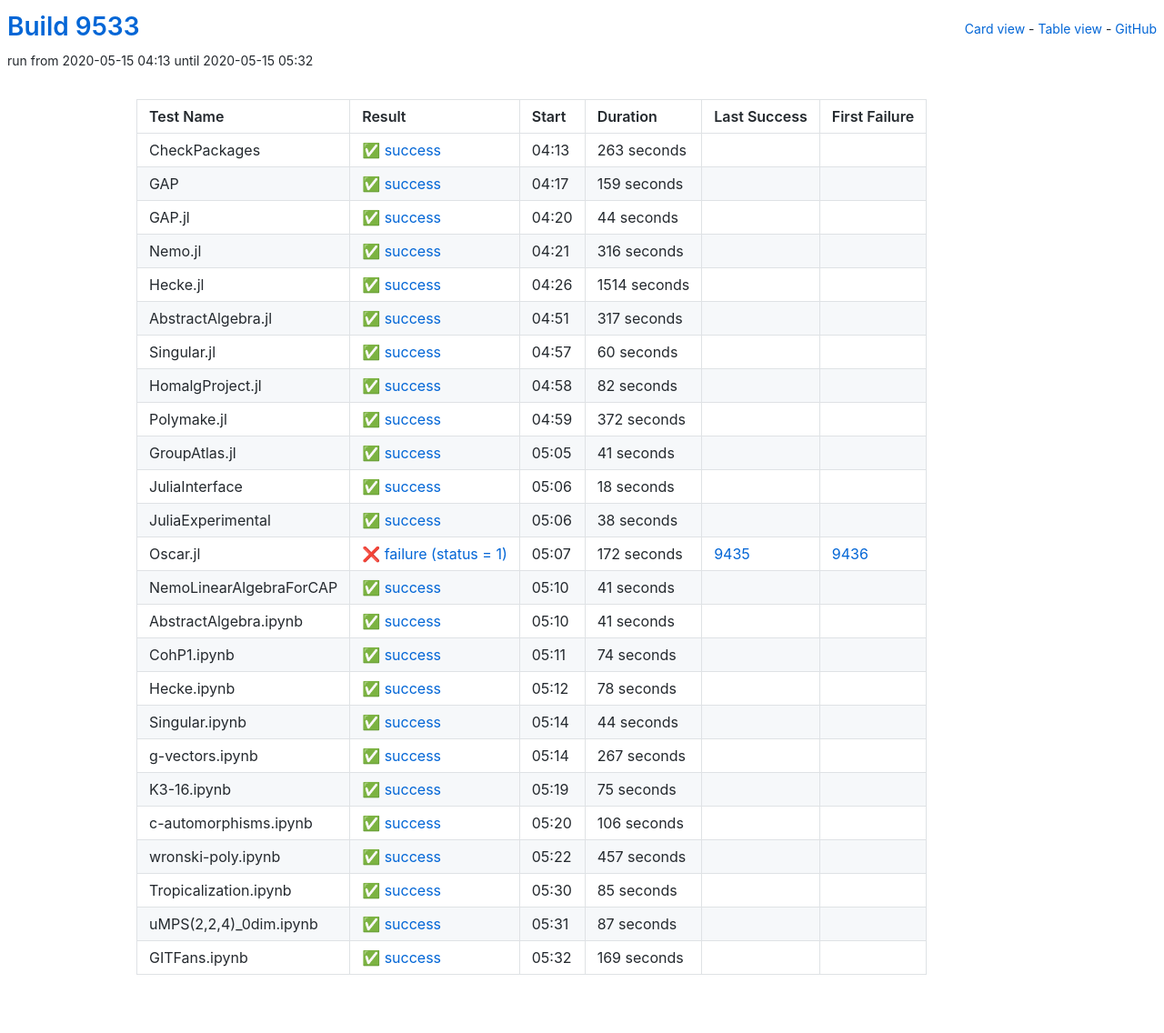
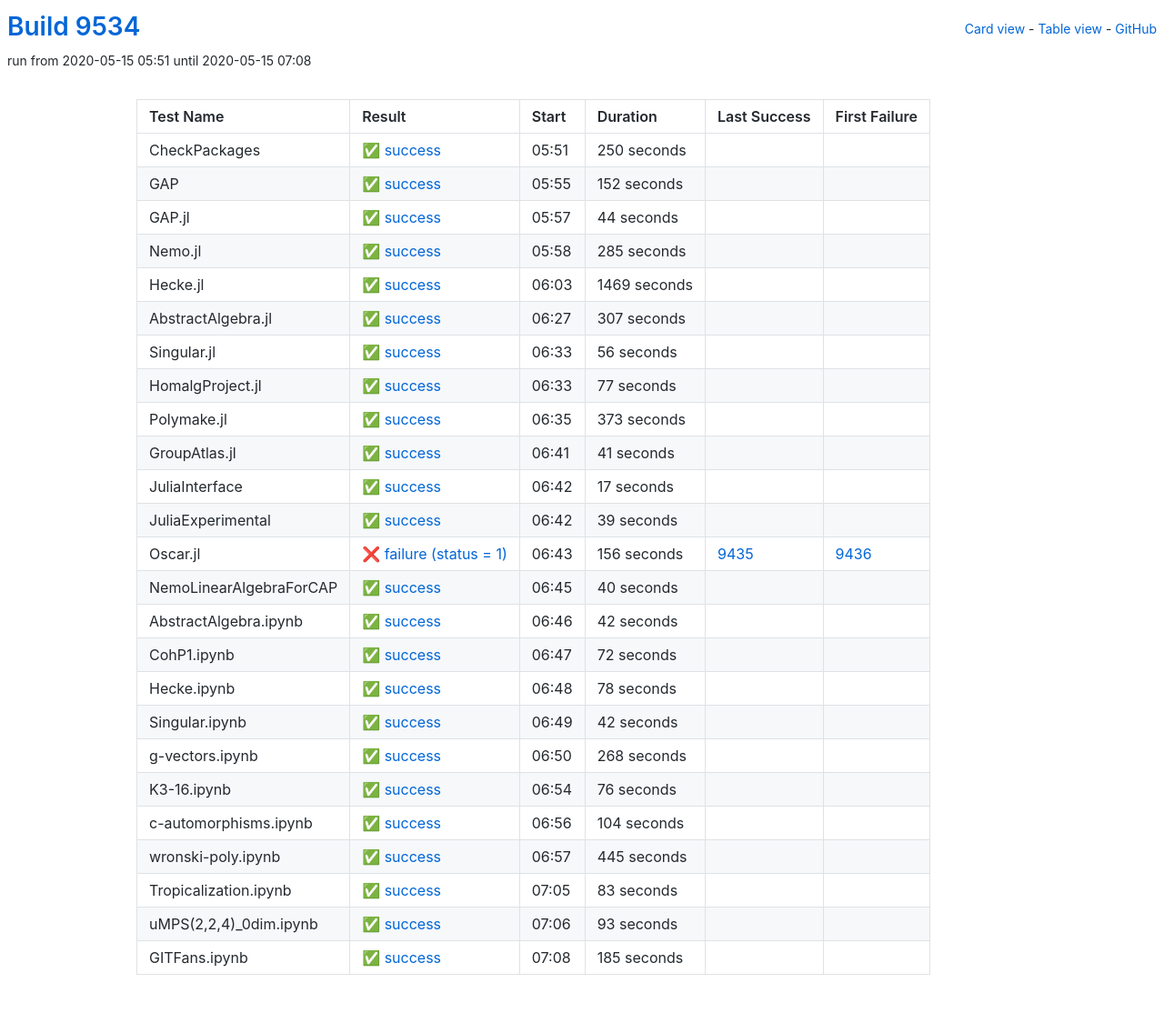
Before and after one commit to oscar-system/oscar-ci-status, a Jekyll site: the page built from table.html, in a window 1280 px wide. Shown: the whole page at 91% size. Built offline with Jekyll 4.4.1, drawn with Linux system fonts in a browser that asks for light colours.

Commit message:
Build 9534

```diff
--- a/_data/ci.yml
+++ b/_data/ci.yml
@@ -1,29 +1,29 @@
-build: 9533
-build_url: https://oscarci.mathematik.uni-kl.de/job/oscar/9533/
+build: 9534
+build_url: https://oscarci.mathematik.uni-kl.de/job/oscar/9534/
 job: oscar
 tests:
-- duration: 263
+- duration: 250
   exitcode: 0
   first_failure: false
   first_failure_url: null
   id: checkpackages
   last_success: false
   last_success_url: null
-  log: https://oscarci.mathematik.uni-kl.de/job/oscar/9533/artifact/logs/build-9533/CheckPackages.log
+  log: https://oscarci.mathematik.uni-kl.de/job/oscar/9534/artifact/logs/build-9534/CheckPackages.log
   name: CheckPackages
-  start: 2020-05-15 04:13
+  start: 2020-05-15 05:51
   status: success
   success: true
-- duration: 159
+- duration: 152
   exitcode: 0
   first_failure: false
   first_failure_url: null
   id: gap
   last_success: false
   last_success_url: null
-  log: https://oscarci.mathematik.uni-kl.de/job/oscar/9533/artifact/logs/build-9533/GAP.log
+  log: https://oscarci.mathematik.uni-kl.de/job/oscar/9534/artifact/logs/build-9534/GAP.log
   name: GAP
-  start: 2020-05-15 04:17
+  start: 2020-05-15 05:55
   status: success
   success: true
 - duration: 44
@@ -33,81 +33,81 @@ tests:
   id: gap-jl
   last_success: false
   last_success_url: null
-  log: https://oscarci.mathematik.uni-kl.de/job/oscar/9533/artifact/logs/build-9533/GAP.jl.log
+  log: https://oscarci.mathematik.uni-kl.de/job/oscar/9534/artifact/logs/build-9534/GAP.jl.log
   name: GAP.jl
-  start: 2020-05-15 04:20
+  start: 2020-05-15 05:57
   status: success
   success: true
-- duration: 316
+- duration: 285
   exitcode: 0
   first_failure: false
   first_failure_url: null
   id: nemo-jl
   last_success: false
   last_success_url: null
-  log: https://oscarci.mathematik.uni-kl.de/job/oscar/9533/artifact/logs/build-9533/Nemo.jl.log
+  log: https://oscarci.mathematik.uni-kl.de/job/oscar/9534/artifact/logs/build-9534/Nemo.jl.log
   name: Nemo.jl
-  start: 2020-05-15 04:21
+  start: 2020-05-15 05:58
   status: success
   success: true
-- duration: 1514
+- duration: 1469
   exitcode: 0
   first_failure: false
   first_failure_url: null
   id: hecke-jl
   last_success: false
   last_success_url: null
-  log: https://oscarci.mathematik.uni-kl.de/job/oscar/9533/artifact/logs/build-9533/Hecke.jl.log
+  log: https://oscarci.mathematik.uni-kl.de/job/oscar/9534/artifact/logs/build-9534/Hecke.jl.log
   name: Hecke.jl
-  start: 2020-05-15 04:26
+  start: 2020-05-15 06:03
   status: success
   success: true
-- duration: 317
+- duration: 307
   exitcode: 0
   first_failure: false
   first_failure_url: null
   id: abstractalgebra-jl
   last_success: false
   last_success_url: null
-  log: https://oscarci.mathematik.uni-kl.de/job/oscar/9533/artifact/logs/build-9533/AbstractAlgebra.jl.log
+  log: https://oscarci.mathematik.uni-kl.de/job/oscar/9534/artifact/logs/build-9534/AbstractAlgebra.jl.log
   name: AbstractAlgebra.jl
-  start: 2020-05-15 04:51
+  start: 2020-05-15 06:27
   status: success
   success: true
-- duration: 60
+- duration: 56
   exitcode: 0
   first_failure: false
   first_failure_url: null
   id: singular-jl
   last_success: false
   last_success_url: null
-  log: https://oscarci.mathematik.uni-kl.de/job/oscar/9533/artifact/logs/build-9533/Singular.jl.log
+  log: https://oscarci.mathematik.uni-kl.de/job/oscar/9534/artifact/logs/build-9534/Singular.jl.log
   name: Singular.jl
-  start: 2020-05-15 04:57
+  start: 2020-05-15 06:33
   status: success
   success: true
-- duration: 82
+- duration: 77
   exitcode: 0
   first_failure: false
   first_failure_url: null
   id: homalgproject-jl
   last_success: false
   last_success_url: null
-  log: https://oscarci.mathematik.uni-kl.de/job/oscar/9533/artifact/logs/build-9533/HomalgProject.jl.log
+  log: https://oscarci.mathematik.uni-kl.de/job/oscar/9534/artifact/logs/build-9534/HomalgProject.jl.log
   name: HomalgProject.jl
-  start: 2020-05-15 04:58
+  start: 2020-05-15 06:33
   status: success
   success: true
-- duration: 372
+- duration: 373
   exitcode: 0
   first_failure: false
   first_failure_url: null
   id: polymake-jl
   last_success: false
   last_success_url: null
-  log: https://oscarci.mathematik.uni-kl.de/job/oscar/9533/artifact/logs/build-9533/Polymake.jl.log
+  log: https://oscarci.mathematik.uni-kl.de/job/oscar/9534/artifact/logs/build-9534/Polymake.jl.log
   name: Polymake.jl
-  start: 2020-05-15 04:59
+  start: 2020-05-15 06:35
   status: success
   success: true
 - duration: 41
@@ -117,81 +117,81 @@ tests:
   id: groupatlas-jl
   last_success: false
   last_success_url: null
-  log: https://oscarci.mathematik.uni-kl.de/job/oscar/9533/artifact/logs/build-9533/GroupAtlas.jl.log
+  log: https://oscarci.mathematik.uni-kl.de/job/oscar/9534/artifact/logs/build-9534/GroupAtlas.jl.log
   name: GroupAtlas.jl
-  start: 2020-05-15 05:05
+  start: 2020-05-15 06:41
   status: success
   success: true
-- duration: 18
+- duration: 17
   exitcode: 0
   first_failure: false
   first_failure_url: null
   id: juliainterface
   last_success: false
   last_success_url: null
-  log: https://oscarci.mathematik.uni-kl.de/job/oscar/9533/artifact/logs/build-9533/JuliaInterface.log
+  log: https://oscarci.mathematik.uni-kl.de/job/oscar/9534/artifact/logs/build-9534/JuliaInterface.log
   name: JuliaInterface
-  start: 2020-05-15 05:06
+  start: 2020-05-15 06:42
   status: success
   success: true
-- duration: 38
+- duration: 39
   exitcode: 0
   first_failure: false
   first_failure_url: null
   id: juliaexperimental
   last_success: false
   last_success_url: null
-  log: https://oscarci.mathematik.uni-kl.de/job/oscar/9533/artifact/logs/build-9533/JuliaExperimental.log
+  log: https://oscarci.mathematik.uni-kl.de/job/oscar/9534/artifact/logs/build-9534/JuliaExperimental.log
   name: JuliaExperimental
-  start: 2020-05-15 05:06
+  start: 2020-05-15 06:42
   status: success
   success: true
-- duration: 172
+- duration: 156
   exitcode: 1
   first_failure: 9436
   first_failure_url: https://oscarci.mathematik.uni-kl.de/job/oscar/9436/
   id: oscar-jl
   last_success: 9435
   last_success_url: https://oscarci.mathematik.uni-kl.de/job/oscar/9435/
-  log: https://oscarci.mathematik.uni-kl.de/job/oscar/9533/artifact/logs/build-9533/Oscar.jl.log
+  log: https://oscarci.mathematik.uni-kl.de/job/oscar/9534/artifact/logs/build-9534/Oscar.jl.log
   name: Oscar.jl
-  start: 2020-05-15 05:07
+  start: 2020-05-15 06:43
   status: failure
   success: false
-- duration: 41
+- duration: 40
   exitcode: 0
   first_failure: false
   first_failure_url: null
   id: nemolinearalgebraforcap
   last_success: false
   last_success_url: null
-  log: https://oscarci.mathematik.uni-kl.de/job/oscar/9533/artifact/logs/build-9533/NemoLinearAlgebraForCAP.log
+  log: https://oscarci.mathematik.uni-kl.de/job/oscar/9534/artifact/logs/build-9534/NemoLinearAlgebraForCAP.log
   name: NemoLinearAlgebraForCAP
-  start: 2020-05-15 05:10
+  start: 2020-05-15 06:45
   status: success
   success: true
-- duration: 41
+- duration: 42
   exitcode: 0
   first_failure: false
   first_failure_url: null
   id: abstractalgebra-ipynb
   last_success: false
   last_success_url: null
-  log: https://oscarci.mathematik.uni-kl.de/job/oscar/9533/artifact/logs/build-9533/AbstractAlgebra.ipynb.log
+  log: https://oscarci.mathematik.uni-kl.de/job/oscar/9534/artifact/logs/build-9534/AbstractAlgebra.ipynb.log
   name: AbstractAlgebra.ipynb
-  start: 2020-05-15 05:10
+  start: 2020-05-15 06:46
   status: success
   success: true
-- duration: 74
+- duration: 72
   exitcode: 0
   first_failure: false
   first_failure_url: null
   id: cohp1-ipynb
   last_success: false
   last_success_url: null
-  log: https://oscarci.mathematik.uni-kl.de/job/oscar/9533/artifact/logs/build-9533/CohP1.ipynb.log
+  log: https://oscarci.mathematik.uni-kl.de/job/oscar/9534/artifact/logs/build-9534/CohP1.ipynb.log
   name: CohP1.ipynb
-  start: 2020-05-15 05:11
+  start: 2020-05-15 06:47
   status: success
   success: true
 - duration: 78
@@ -201,104 +201,104 @@ tests:
   id: hecke-ipynb
   last_success: false
   last_success_url: null
-  log: https://oscarci.mathematik.uni-kl.de/job/oscar/9533/artifact/logs/build-9533/Hecke.ipynb.log
+  log: https://oscarci.mathematik.uni-kl.de/job/oscar/9534/artifact/logs/build-9534/Hecke.ipynb.log
   name: Hecke.ipynb
-  start: 2020-05-15 05:12
+  start: 2020-05-15 06:48
   status: success
   success: true
-- duration: 44
+- duration: 42
   exitcode: 0
   first_failure: false
   first_failure_url: null
   id: singular-ipynb
   last_success: false
   last_success_url: null
-  log: https://oscarci.mathematik.uni-kl.de/job/oscar/9533/artifact/logs/build-9533/Singular.ipynb.log
+  log: https://oscarci.mathematik.uni-kl.de/job/oscar/9534/artifact/logs/build-9534/Singular.ipynb.log
   name: Singular.ipynb
-  start: 2020-05-15 05:14
+  start: 2020-05-15 06:49
   status: success
   success: true
-- duration: 267
+- duration: 268
   exitcode: 0
   first_failure: false
   first_failure_url: null
   id: g-vectors-ipynb
   last_success: false
   last_success_url: null
-  log: https://oscarci.mathematik.uni-kl.de/job/oscar/9533/artifact/logs/build-9533/g-vectors.ipynb.log
+  log: https://oscarci.mathematik.uni-kl.de/job/oscar/9534/artifact/logs/build-9534/g-vectors.ipynb.log
   name: g-vectors.ipynb
-  start: 2020-05-15 05:14
+  start: 2020-05-15 06:50
   status: success
   success: true
-- duration: 75
+- duration: 76
   exitcode: 0
   first_failure: false
   first_failure_url: null
   id: k3-16-ipynb
   last_success: false
   last_success_url: null
-  log: https://oscarci.mathematik.uni-kl.de/job/oscar/9533/artifact/logs/build-9533/K3-16.ipynb.log
+  log: https://oscarci.mathematik.uni-kl.de/job/oscar/9534/artifact/logs/build-9534/K3-16.ipynb.log
   name: K3-16.ipynb
-  start: 2020-05-15 05:19
+  start: 2020-05-15 06:54
   status: success
   success: true
-- duration: 106
+- duration: 104
   exitcode: 0
   first_failure: false
   first_failure_url: null
   id: c-automorphisms-ipynb
   last_success: false
   last_success_url: null
-  log: https://oscarci.mathematik.uni-kl.de/job/oscar/9533/artifact/logs/build-9533/c-automorphisms.ipynb.log
+  log: https://oscarci.mathematik.uni-kl.de/job/oscar/9534/artifact/logs/build-9534/c-automorphisms.ipynb.log
   name: c-automorphisms.ipynb
-  start: 2020-05-15 05:20
+  start: 2020-05-15 06:56
   status: success
   success: true
-- duration: 457
+- duration: 445
   exitcode: 0
   first_failure: false
   first_failure_url: null
   id: wronski-poly-ipynb
   last_success: false
   last_success_url: null
-  log: https://oscarci.mathematik.uni-kl.de/job/oscar/9533/artifact/logs/build-9533/wronski-poly.ipynb.log
+  log: https://oscarci.mathematik.uni-kl.de/job/oscar/9534/artifact/logs/build-9534/wronski-poly.ipynb.log
   name: wronski-poly.ipynb
-  start: 2020-05-15 05:22
+  start: 2020-05-15 06:57
   status: success
   success: true
-- duration: 85
+- duration: 83
   exitcode: 0
   first_failure: false
   first_failure_url: null
   id: tropicalization-ipynb
   last_success: false
   last_success_url: null
-  log: https://oscarci.mathematik.uni-kl.de/job/oscar/9533/artifact/logs/build-9533/Tropicalization.ipynb.log
+  log: https://oscarci.mathematik.uni-kl.de/job/oscar/9534/artifact/logs/build-9534/Tropicalization.ipynb.log
   name: Tropicalization.ipynb
-  start: 2020-05-15 05:30
+  start: 2020-05-15 07:05
   status: success
   success: true
-- duration: 87
+- duration: 93
   exitcode: 0
   first_failure: false
   first_failure_url: null
   id: umps-2-2-4-0dim-ipynb
   last_success: false
   last_success_url: null
-  log: https://oscarci.mathematik.uni-kl.de/job/oscar/9533/artifact/logs/build-9533/uMPS-2-2-4-_0dim.ipynb.log
+  log: https://oscarci.mathematik.uni-kl.de/job/oscar/9534/artifact/logs/build-9534/uMPS-2-2-4-_0dim.ipynb.log
   name: uMPS(2,2,4)_0dim.ipynb
-  start: 2020-05-15 05:31
+  start: 2020-05-15 07:06
   status: success
   success: true
-- duration: 169
+- duration: 185
   exitcode: 0
   first_failure: false
   first_failure_url: null
   id: gitfans-ipynb
   last_success: false
   last_success_url: null
-  log: https://oscarci.mathematik.uni-kl.de/job/oscar/9533/artifact/logs/build-9533/GITFans.ipynb.log
+  log: https://oscarci.mathematik.uni-kl.de/job/oscar/9534/artifact/logs/build-9534/GITFans.ipynb.log
   name: GITFans.ipynb
-  start: 2020-05-15 05:32
+  start: 2020-05-15 07:08
   status: success
   success: true
```
Also changed, not shown: README.md.
